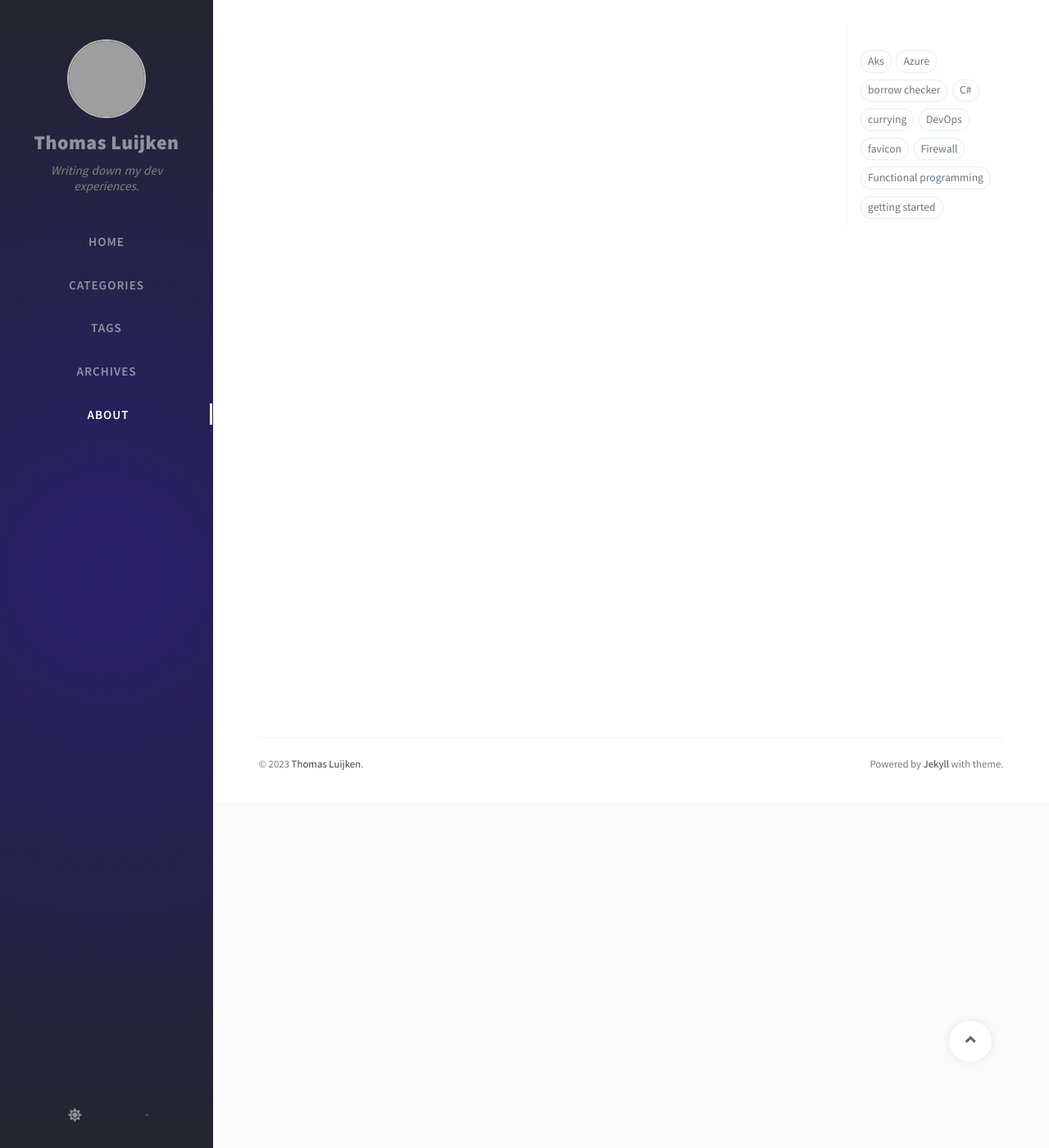
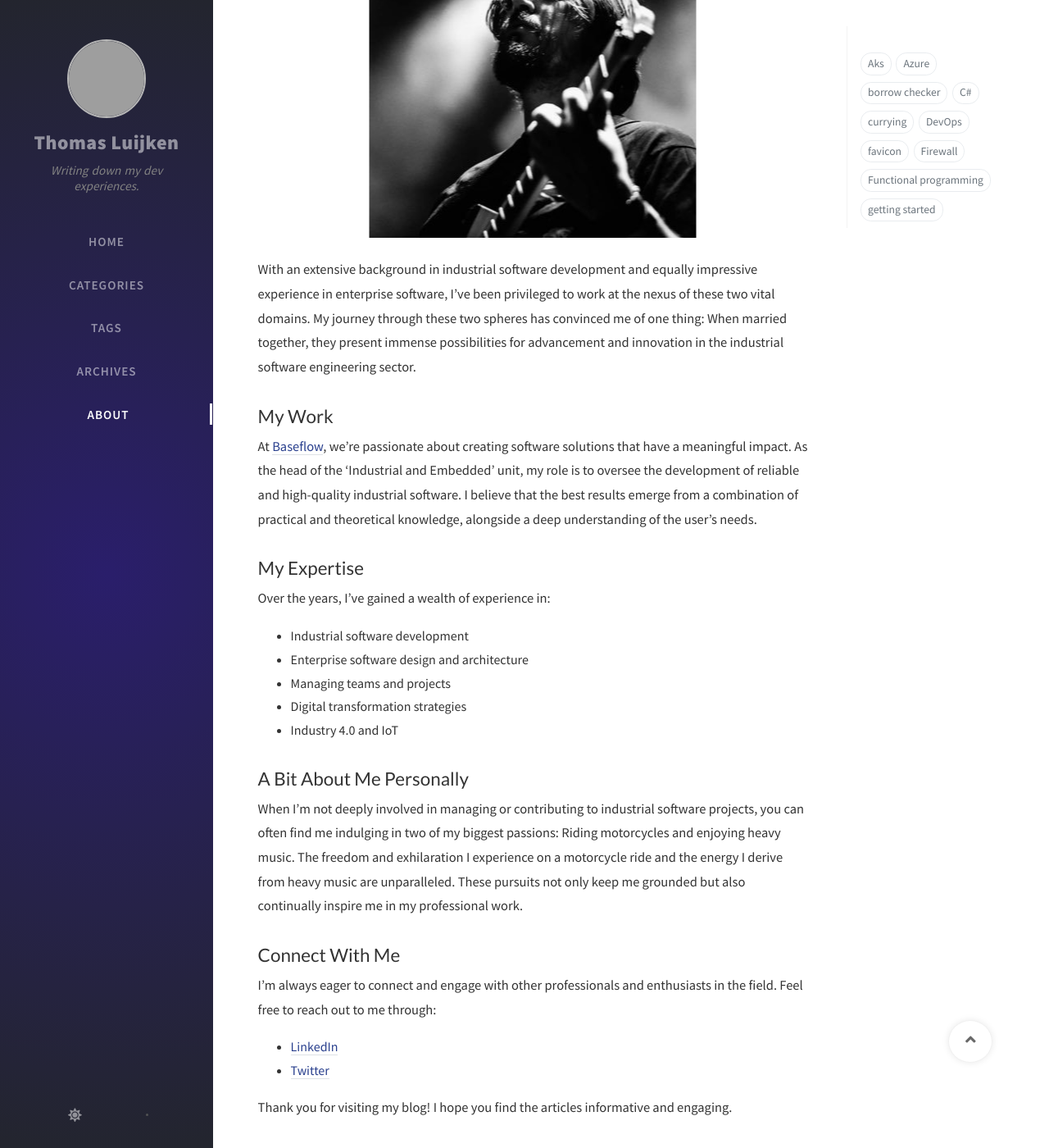
Before and after one commit to tluijken/tluijken.github.io, a Jekyll site: the page built from _tabs/about.md, in a window 1280 px wide and 1400 px high, scrolled down 421 px. Shown: the whole window at 82% size. Built offline with Jekyll 4.4.1, drawn with Linux system fonts in a browser that asks for light colours; nearby versions of some CDN libraries; comment, search, counter and statistics services are not loaded; some of the changed text lies outside the part shown; grey boxes are pictures that could not be loaded.

Commit message:
Added about me page

```diff
--- a/_tabs/about.md
+++ b/_tabs/about.md
@@ -10,5 +10,56 @@ order: 4
 # MIT License
 ---
 
+# About Me
 
-> **Note**: Add Markdown syntax content to file `_tabs/about.md` and it will show up on this page.
+Hello, welcome to my blog! My name is Thomas Luijken, and I'm a 38-year-old
+Business Unit Manager at [Baseflow](https://baseflow.com), leading the
+Industrial and Embedded division.
+
+![Thomas Luijken](/assets/img/thomas.jpg)
+
+With an extensive background in industrial software development and equally
+impressive experience in enterprise software, I've been privileged to work at
+the nexus of these two vital domains. My journey through these two spheres has
+convinced me of one thing: When married together, they present immense
+possibilities for advancement and innovation in the industrial software
+engineering sector.
+
+## My Work
+
+At [Baseflow](https://baseflow.com), we’re passionate about creating software
+solutions that have a meaningful impact. As the head of the 'Industrial and
+Embedded' unit, my role is to oversee the development of reliable and
+high-quality industrial software. I believe that the best results emerge from a
+combination of practical and theoretical knowledge, alongside a deep
+understanding of the user's needs.
+
+## My Expertise
+
+Over the years, I've gained a wealth of experience in:
+
+- Industrial software development
+- Enterprise software design and architecture
+- Managing teams and projects
+- Digital transformation strategies
+- Industry 4.0 and IoT
+
+## A Bit About Me Personally
+
+When I'm not deeply involved in managing or contributing to industrial software
+projects, you can often find me indulging in two of my biggest passions: Riding
+motorcycles and enjoying heavy music. The freedom and exhilaration I experience
+on a motorcycle ride and the energy I derive from heavy music are unparalleled.
+These pursuits not only keep me grounded but also continually inspire me in my
+professional work.
+
+## Connect With Me
+
+I'm always eager to connect and engage with other professionals and enthusiasts
+in the field. Feel free to reach out to me through:
+
+- [LinkedIn](https://linkedin.com/in/thomasluijken)
+- [Twitter](https://twitter.com/volittech)
+
+Thank you for visiting my blog! I hope you find the articles informative and
+engaging.
```
Also changed, not shown: _tabs/archives.md (+1 -0 lines), assets/img/thomas.jpg (added).
